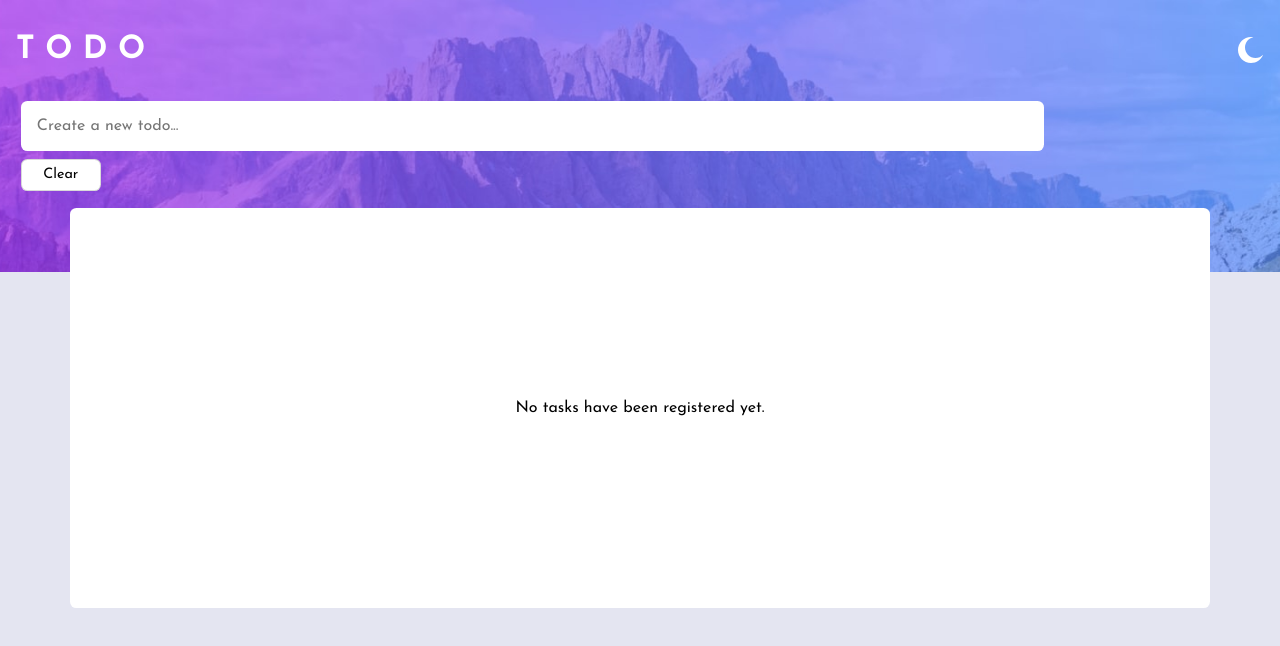
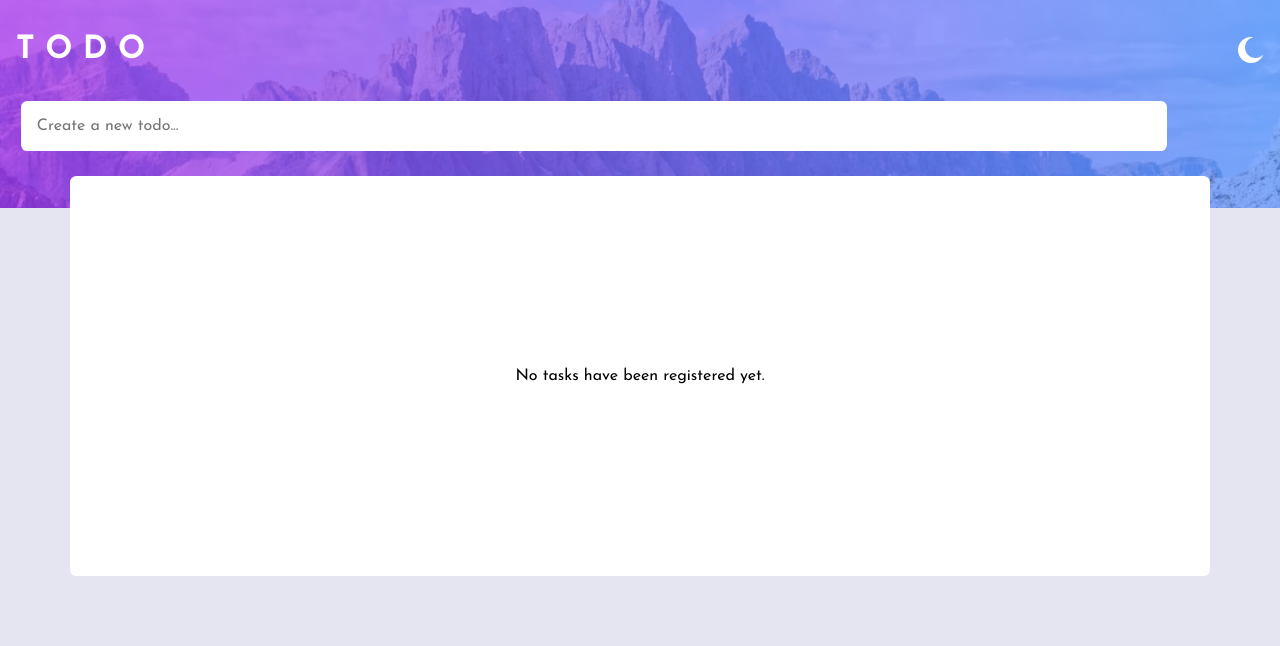
Before and after one commit to JoseAlvarezMartinez/to-do-list, a React (Create React App) app: page / in a window 1280 px wide. Shown: the top 646 px of the page. Built offline with nearby package versions, Linux system fonts and the light colour scheme.

Commit message:
-- Optimizacion del codigo --

```diff
--- a/src/App.css
+++ b/src/App.css
@@ -4,8 +4,7 @@
   background-repeat: no-repeat;
   background-size: cover;
   background-position: center;
-  height: 17rem;
-
+  height: 13rem;
 }
 .dark-mode-background {
   background-image: url(./assets/bg-desktop-dark.jpg);
@@ -31,9 +30,9 @@ header img {
   margin: 0 1.3rem;
 }
 .input-center input {
-  width: 80%;
+  width: 90%;
   margin-top: 2rem;
-  margin-bottom: .5rem;
+  margin-bottom: 0.5rem;
   padding: 1rem;
   border: none;
   border-radius: 0.4rem;
@@ -45,15 +44,12 @@ main {
   margin: 0 auto;
   min-height: 20rem;
   position: relative;
-  top: -4rem;
+  top: -2rem;
   border-radius: 0.4rem;
 }
 .tarea-card {
   border-bottom: 1px solid rgba(128, 128, 128, 0.527);
-  display: flex;
-  flex-direction: row;
-  justify-content: space-between;
-  align-items: center;
+
   padding: 1rem;
 }
 .tarea-card p {
@@ -61,13 +57,13 @@ main {
   margin-left: 1rem;
 }
 .dark-mode-input,
-.main-dark-mode,.btn-dark {
+.main-dark-mode {
   background-color: hsl(235, 24%, 19%);
 
   color: #fff;
 }
 .light-mode-input,
-.main-light-mode,.btn-light {
+.main-light-mode {
   background-color: #fff;
 }
 .circulo-tarea {
@@ -89,10 +85,10 @@ main {
     rgba(192, 88, 243, 1) 100%
   );
 }
-.tarea-hecha-parrafo{
-  opacity: 30%;
+.tarea-hecha-parrafo {
+  opacity: 55%;
   text-decoration: line-through;
-  text-decoration-thickness: .15rem;
+  text-decoration-thickness: 0.15rem;
 }
 
 .check-icon {
@@ -102,29 +98,36 @@ main {
 .tarea-centrado {
   display: flex;
   align-items: center;
+  justify-content: space-between;
 }
 .cross-icon {
   width: 1.3rem;
   cursor: pointer;
 }
-.no-tasks{
+.no-tasks {
   display: flex;
   justify-content: center;
   align-items: center;
   height: 50vh;
   margin-top: 0;
 }
-
-.btn-vaciar{
-  width: 5rem;
-  border:1px solid rgba(128, 128, 128, 0.3);
-  border-radius: .4rem;
-  padding: .4rem 1rem;
+.task-contenedor {
+  display: flex;
+  align-items: center;
+}
+.cross {
+  display: flex;
+  justify-content: end;
   cursor: pointer;
-  transition: transform .5s;
-  margin: 0 1.3rem;
-  font-size: .9rem;
 }
-.btn-vaciar:hover{
-  transform:scale(1.05)
+/* .items-left {
+  display: flex;
+  align-items: end;
+  height: 30vh;
+} */
+.items-left p{
+  margin: 0;
+  padding: 1rem;
+  padding-left: 0;
+  margin-left:1rem;
 }
--- a/src/App.jsx
+++ b/src/App.jsx
@@ -14,9 +14,7 @@ function App() {
 
   function eliminarTarea(id) {
     const filtrar = tareas.filter((tarea) => tarea.id !== id);
-    setTimeout(() => {
-      setTareas(filtrar);
-    },500);
+    setTareas(filtrar);
   }
 
   return (
@@ -31,6 +29,7 @@ function App() {
         tareasRegistradas={tareas}
         darkMode={darkMode}
         eliminarTarea={eliminarTarea}
+        tareas={tareas}
       />
     </>
   );
--- a/src/components/Header.jsx
+++ b/src/components/Header.jsx
@@ -10,6 +10,8 @@ const Header = ({ setTareas, tareas, setDarkMode, darkMode }) => {
   }
   const [tarea, setTarea] = useState({
     tareaInfo: "",
+    check: false,
+    id: generarID(),
   });
   useEffect(() => {
     if (darkMode) {
@@ -37,24 +39,20 @@ const Header = ({ setTareas, tareas, setDarkMode, darkMode }) => {
       <form
         onSubmit={(e) => {
           e.preventDefault();
-          tarea.check = false;
-          tarea.id = generarID();
           setTareas([...tareas, tarea]);
-          setTarea({ tareaInfo: "" });
+          setTarea({ tareaInfo: "", check: false, id: generarID() });
         }}
         className="input-center"
       >
         <input
           className={`${darkMode ? "dark-mode-input" : "light-mode-input"}`}
           value={tarea.tareaInfo}
-          onChange={(e) => setTarea({ tareaInfo: e.target.value })}
+          onChange={(e) => setTarea({ ...tarea, tareaInfo: e.target.value })}
           type="text"
           placeholder="Create a new todo..."
         />
       </form>
-      <button className={`btn-vaciar ${darkMode ? "btn-dark" : "btn-light"}`} onClick={() => setTareas([])}>
-        Clear
-      </button>
+
     </header>
   );
 };
--- a/src/components/TareaCard.jsx
+++ b/src/components/TareaCard.jsx
@@ -1,17 +1,25 @@
 import IconCheck from "../assets/icon-check.svg";
-import { useState } from "react";
-const TareaCard = ({ tarea, eliminarTarea}) => {
-  const [tareaFinalizada, setTareaFinalizada] = useState(false);
+import IconCross from "../assets/icon-cross.svg";
+import { useState, useEffect } from "react";
+const TareaCard = ({ tarea, eliminarTarea, tareas }) => {
   const { tareaInfo, id } = tarea;
-
+  const [tareaFinalizada, setTareaFinalizada] = useState(tarea.check);
+  useEffect(() => {
+    tarea.check = tareaFinalizada;
+    localStorage.setItem("tareas", JSON.stringify(tareas));
+  }, [tareaFinalizada]);
   return (
-    <div className={`tarea-card ${tareaFinalizada && "animacion"}`}>
+    <>
+      <div className={`tarea-card ${tareaFinalizada ? "animacion" : ""}`}>
         <div className="tarea-centrado">
+          <div className="task-contenedor">
             <div
-          className={`${tareaFinalizada && "tarea-hecha"} circulo-tarea`}
+              className={`${
+                tareaFinalizada ? "tarea-hecha" : ""
+              } circulo-tarea`}
               onClick={() => {
-            setTareaFinalizada(true)
-            eliminarTarea(id)}}
+                setTareaFinalizada(!tareaFinalizada);
+              }}
             >
               {tareaFinalizada && (
                 <img
@@ -22,11 +30,20 @@ const TareaCard = ({ tarea, eliminarTarea}) => {
                 />
               )}
             </div>
-        <p className={`${tareaFinalizada && "tarea-hecha-parrafo"}`}>
+            <p className={`${tareaFinalizada ? "tarea-hecha-parrafo" : ""}`}>
               {tareaInfo}
             </p>
           </div>
+          <div className="cross">
+            <img
+              onClick={() => eliminarTarea(id)}
+              src={IconCross}
+              alt="Cross Icon"
+            />
           </div>
+        </div>
+      </div>
+    </>
   );
 };
 
--- a/src/components/Tareas.jsx
+++ b/src/components/Tareas.jsx
@@ -1,6 +1,6 @@
 import TareaCard from "./TareaCard";
 import { useState, useEffect } from "react";
-const Tareas = ({ tareasRegistradas, darkMode, eliminarTarea }) => {
+const Tareas = ({ tareasRegistradas, darkMode, eliminarTarea, tareas }) => {
   return (
     <main className={`${darkMode ? "main-dark-mode" : "main-light-mode"}`}>
       {tareasRegistradas.length ? (
@@ -10,6 +10,7 @@ const Tareas = ({ tareasRegistradas, darkMode, eliminarTarea }) => {
               key={tarea.id}
               tarea={tarea}
               eliminarTarea={eliminarTarea}
+              tareas={tareas}
             />
           ))}
         </>
```
Lines whose indentation alone changed are shown as unchanged.
